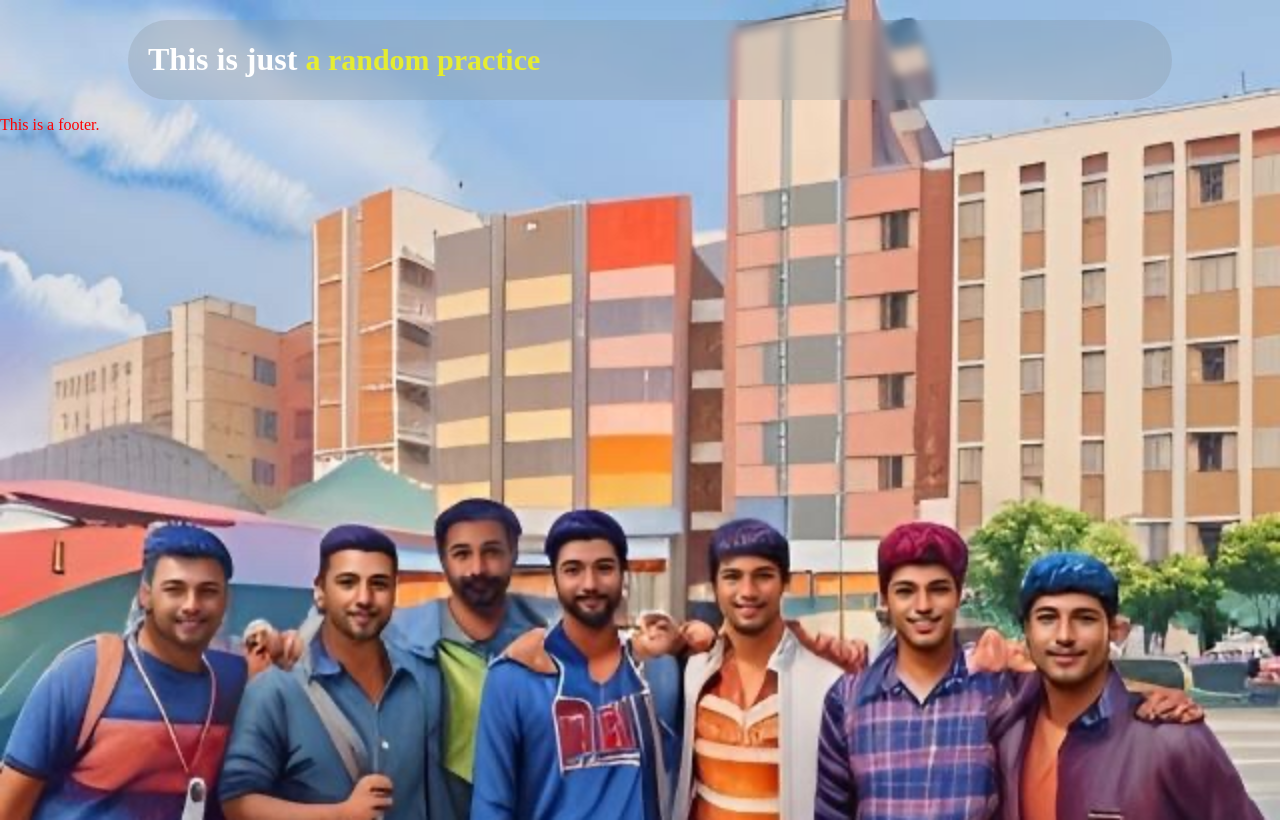
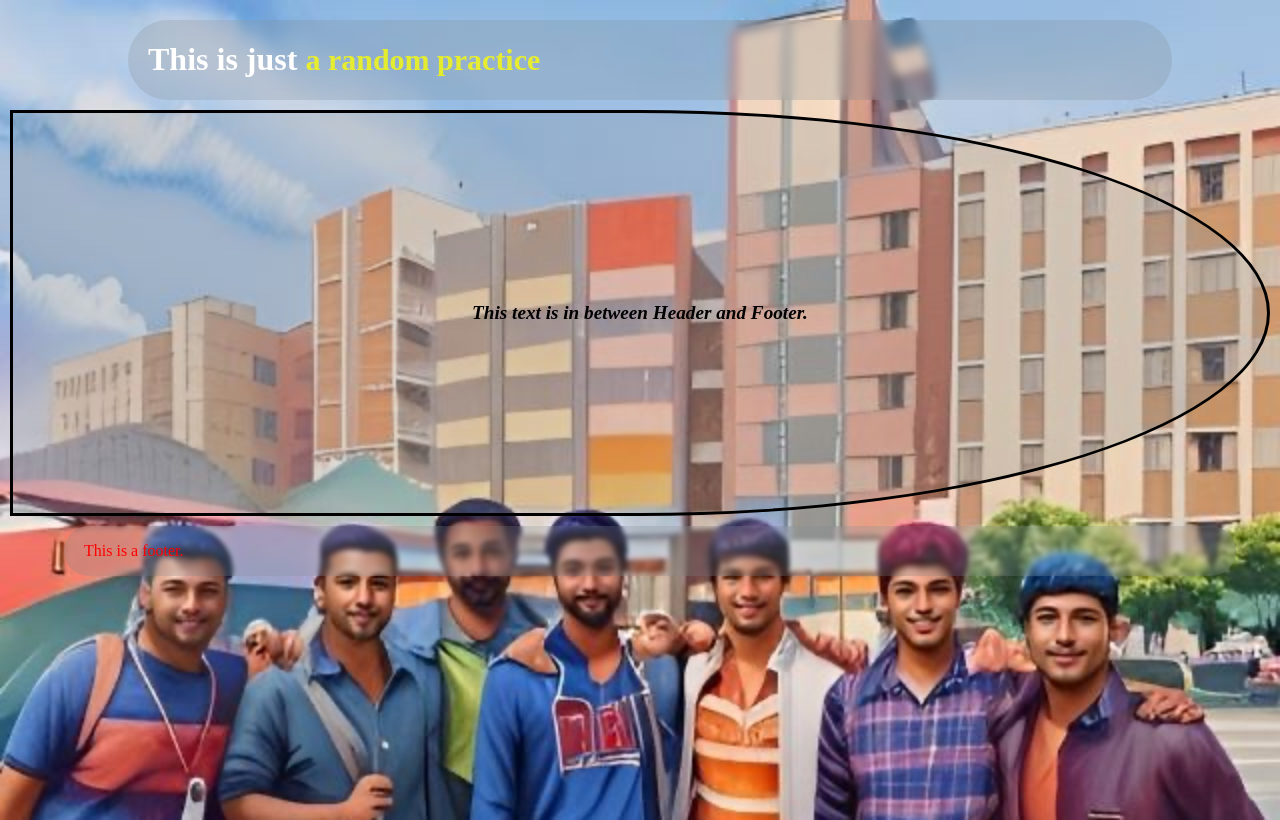
Before and after one commit to Peeyush2473/RandomPractice, a plain HTML site: page Frontend/index.html in a window 1280 px wide. Drawn offline with Linux system fonts and the light colour scheme.

Commit message:
Added body, some styles to body and sliding animation to the body.

```diff
--- a/Frontend/index.html
+++ b/Frontend/index.html
@@ -11,6 +11,11 @@
         <header>
             <h1>This is just <span id="animate" class="animate"></span></h1>
         </header>
+        <div id="content-box" class="content-box">
+            <div id="content" class="content">
+                <p>This text is in between Header and Footer.
+            </div>
+        </div>
         <footer>
             <p>This is a footer.</p>
         </footer>
--- a/Frontend/styles.css
+++ b/Frontend/styles.css
@@ -13,8 +13,9 @@
     background-image: url(/Frontend/Assets/WhatsApp\ Image\ 2024-09-20\ at\ 18.17.12.jpeg);
     background-size: cover;
     background-repeat: no-repeat;
+    color:#fff;
+    flex-direction: column;
     align-items: center;
-    color:#fff;
  }
 
  header{
@@ -29,6 +30,46 @@
    position: relative;
    padding-left: 20px;
  }
+
+ .content-box{
+   display: flex;
+   justify-content: center;
+   align-items: center;
+   height: 50%;
+   background-color: #808a9340;
+   backdrop-filter: blur(0.5px);
+   border: black solid 3px;
+   border-bottom-right-radius: 100%;
+   border-top-right-radius: 100%;
+   margin: 10px;
+   translate: 0px;
+   animation: slideIn 2s;
+ }
+
+ @keyframes slideIn{
+   0% {translate: -5000px;}
+   100% {translate: 0px;}
+ }
+
+ .content{
+   font-size: larger;
+   font-weight: bold;
+   font-style: italic;
+   color: #000;
+   align-items: center;
+   justify-content: center;
+ }
+
+ footer {
+   margin-top: auto; /* Pushes the footer to the bottom */
+   background-color: #808a9340;
+   backdrop-filter: blur(2px);
+   border-radius: 40px;
+   width: 90%;
+   margin-left: 5%;
+   display: flex;
+   padding-left: 20px;
+}
 
  #animate.animate{
     font-size: 30px;
```
